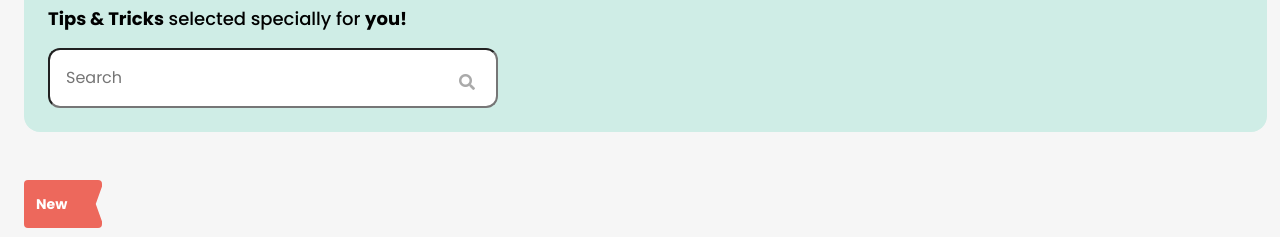
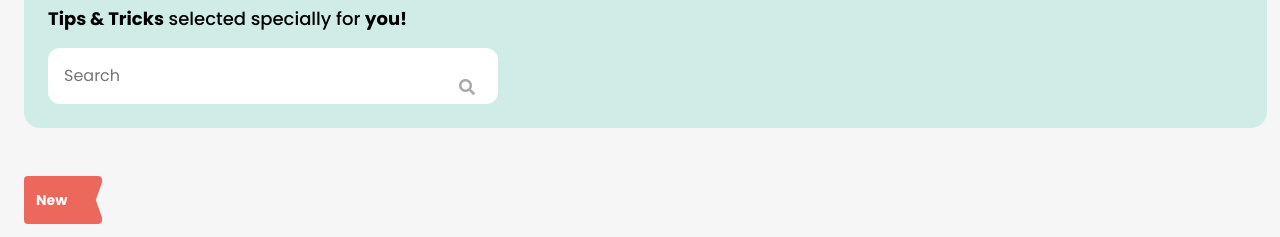
Before and after one commit to yurasokal/PlantIn, a website built with Parcel: page src/index.html in a window 1280 px wide. Shown: the part 219-456 px from the top of the page. Built offline with nearby package versions, Linux system fonts and the light colour scheme.

Commit message:
smooth changes

```diff
--- a/src/styles/_search.scss
+++ b/src/styles/_search.scss
@@ -39,6 +39,7 @@
   font-weight: 400;
   width: 450px;
   padding: 16px;
+  border: none;
 }
 
 .has-search {
@@ -55,7 +56,7 @@
   pointer-events: none;
   position: absolute;
   text-align: center;
-  top: 15px;
+  top: 20px;
   width: 2.375rem;
   z-index: 1;
 }
```
